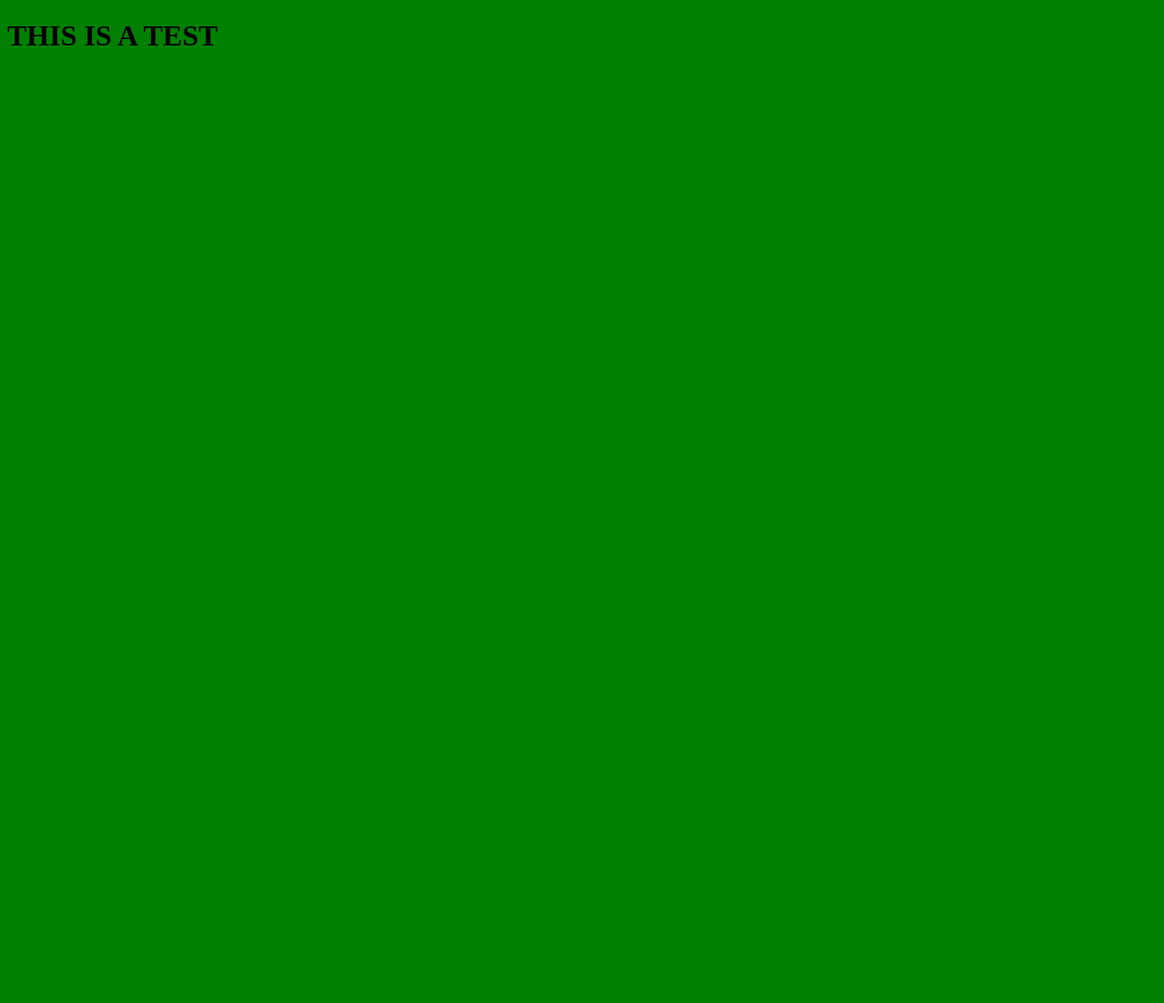
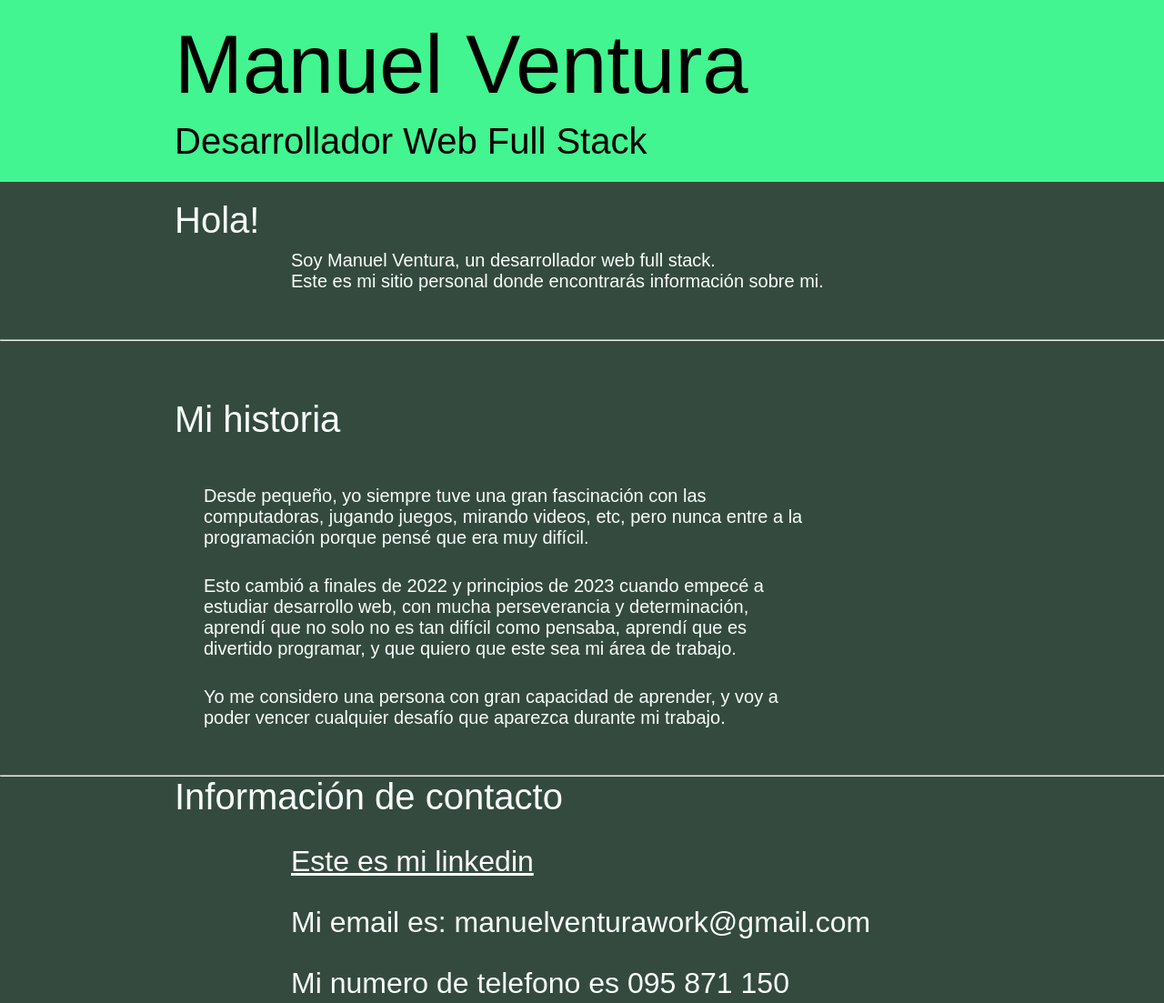
Before and after one commit to Manuel-Ventura-Work/presentation-page, a plain HTML site: page index.html in a window 1280 px wide. Shown: the top 1103 px of the page at 91% size. Before the commit the page ends 800 px from the top, so only its background shows below. Drawn offline with Linux system fonts and the light colour scheme.

Commit message:
closetodone

```diff
--- a/index.html
+++ b/index.html
@@ -9,7 +9,44 @@
     <script src="main.js"></script>
 </head>
 <body>
-    <h1>THIS IS A TEST
-    </h1>
+    <div class="spanish">
+        <div class="header"><p class="nametext paddingtop marginleft">Manuel Ventura</p>
+            <p class="bigtext subname marginleft">Desarrollador Web Full Stack</p>
+        </div>
+        <div class="main"> <p class="bigtext paddingtop marginleft"> Hola!</p>
+            <div class="about1">
+            <p class="abouttext">Soy Manuel Ventura, un desarrollador web full stack.</p>
+            <p class="abouttext">Este es mi sitio personal donde encontrarás información sobre mi.</p>
+            <hr class="dashed">
+            <div class="aboutme paddingtop">
+                <p class="bigtext marginleft">Mi historia</p>
+                <div class="about2 paddingtop">
+                    <p class="abouttext aboutspace">Desde pequeño, yo siempre tuve una gran fascinación con las computadoras, jugando juegos, mirando videos, etc, pero nunca entre a la programación porque  pensé que era muy difícil.
+                    </p>
+                    <p class="abouttext aboutspace">Esto cambió a finales de 2022 y principios de 2023 cuando empecé a estudiar desarrollo web, con mucha perseverancia y determinación, aprendí que no solo no es tan difícil como pensaba, aprendí que es divertido programar, y que quiero que este sea mi área de trabajo.</p>
+                    <p class="abouttext aboutspace">Yo me considero una persona con gran capacidad de aprender, y voy a poder vencer cualquier desafío que aparezca durante mi trabajo.</p>
+                </div>
+                <hr class="dashed">
+                <div class="about3">
+                    <p class="bigtext marginleft">Información de contacto
+                    </p>
+                    <a class="link
+                    " href="https://www.linkedin.com/in/manuel-ventura-bb8742252/" target="_blank"><p class="abouttext biginfo aboutspace">Este es mi linkedin
+                    </p></a>
+                    <p class="abouttext biginfo aboutspace">Mi email es: manuelventurawork@gmail.com</p>
+                    <p class="abouttext biginfo aboutspace">Mi numero de telefono es 095 871 150</p>
+                </div>
+                <hr class="dashed">
+                <div class="about4">
+                    <p class="bigtext marginleft">Proyectos
+                    </p>
+                    <p class="abouttext biginfo aboutspace">Vacio. Por ahora.</p>
+                </div>
+                <div class="footspacer"></div>
+            </div>
+        </div>
+
+        </div>
+    </div>
 </body>
 </html>
--- a/style.css
+++ b/style.css
@@ -1,3 +1,80 @@
+body {
+    height: 100%;
+    width: 100%;
+}
 * {
-    background-color: green;
+    padding: 0;
+    margin: 0;
+    box-sizing: border-box;
+    background-color: #354a3f;
 }
+.spanish {
+    width: 100%;
+    height: 100%;
+}
+.header {
+    background-color: #42f590;
+    width: 100%;
+    min-height: 200px;
+    height: 20%;
+}
+.header p {
+    background-color: #42f590;
+}
+.main {
+
+    color: #f7fffb;
+    width: 100%;
+    height: 100vh;
+}
+.abouttext {
+    margin-left: 25%;
+    font-family: sans-serif;
+    font-size: 20px;
+}
+.about1 {
+    padding-top: 10px;
+    width: 100%;
+    height: 100%;
+    align-items: center;
+}
+.bigtext {
+    font-size: 40px;
+    font-family: sans-serif;
+}
+.nametext {
+    font-size: 90px;
+    font-family: sans-serif;
+}
+.subname {
+    font-family: sans-serif;
+    padding-top: 10px;
+    padding-bottom: 20px;
+}
+.marginleft {
+    margin-left: 15%;
+}
+.paddingtop {
+    padding-top: 1.6%;
+}
+.aboutme {
+    padding-top: 5%;
+}
+hr {
+    margin-top: 4%;
+}
+.about2 {
+    max-width: 70%;
+}
+.aboutspace {
+    padding-top: 30px;
+}
+.link {
+    color: white;
+}
+.biginfo {
+    font-size: 2rem;
+}
+.footspacer {
+    height: 100px;
+}
```
